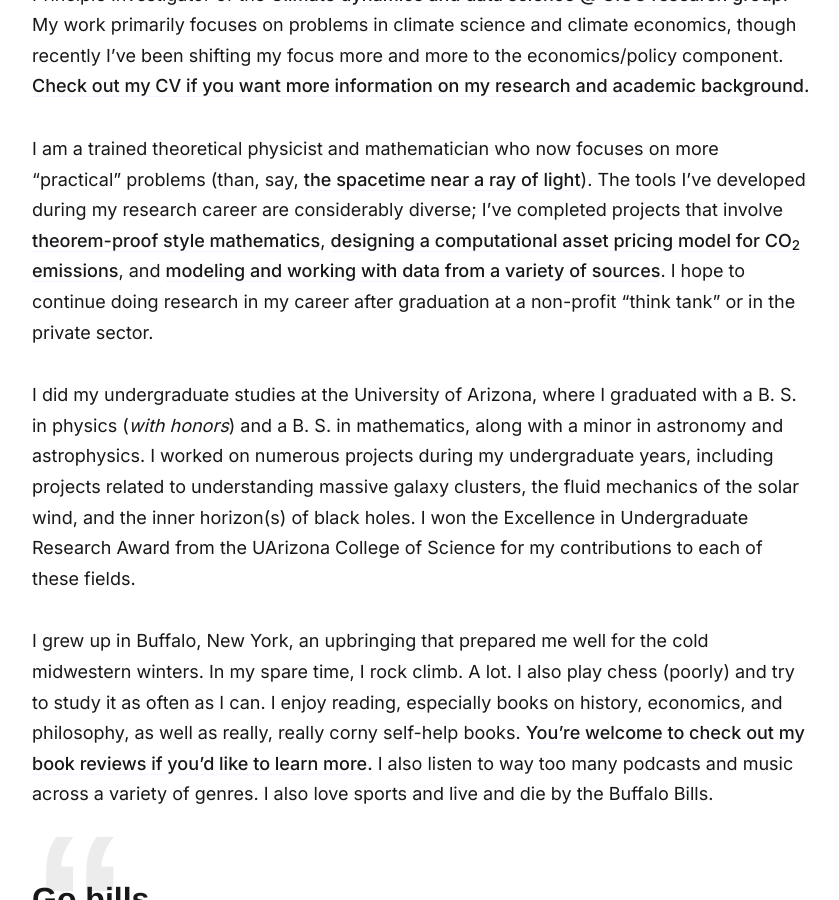
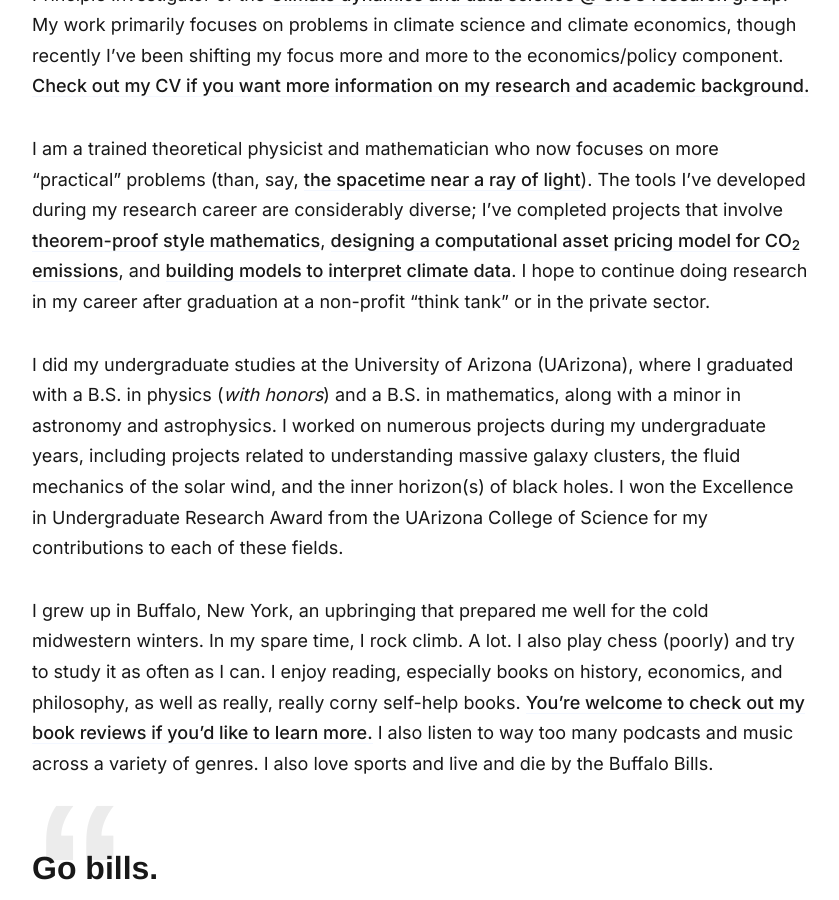
Before and after one commit to adam-bauer-34/adam-bauer-34.github.io, a Jekyll site: the page built from _pages/about.md, in a window 1280 px wide and 900 px high, scrolled down 946 px. Shown: the whole window, without its empty margins (218-1057 px from the left). Built offline with Jekyll 4.4.1, drawn with Linux system fonts in a browser that asks for light colours; nearby versions of some CDN libraries; some web fonts are replaced.

```diff
--- a/_pages/about.md
+++ b/_pages/about.md
@@ -7,9 +7,9 @@ image: '/images/big_profile.jpg'
 
 Hi! I'm Adam, an NSF graduate research fellow in the Department of Physics at the University of Illinois at Urbana Champaign (UIUC). I am advised by Cristi Proistosescu, Principle Investigator of the [Climate dynamics and data science @ UIUC research group](https://cdds-at-uiuc.github.io). My work primarily focuses on problems in climate science and climate economics, though recently I've been shifting my focus more and more to the economics/policy component. [Check out my CV if you want more information on my research and academic background.](https://www.ambauer.com/files/cv/Bauer_CV.pdf)
 
-I am a trained theoretical physicist and mathematician who now focuses on more "practical" problems (than, say, [the spacetime near a ray of light](https://www.ambauer.com/project/null-rays-penrose)). The tools I've developed during my research career are considerably diverse; I've completed projects that involve [theorem-proof style mathematics](https://www.ambauer.com/project/solar-wind), [designing a computational asset pricing model for CO<sub>2</sub> emissions](https://www.ambauer.com/project/risk-cost-of-carbon), and [modeling and working with data from a variety of sources](https://www.ambauer.com/project/heat-waves). I hope to continue doing research in my career after graduation at a non-profit "think tank" or in the private sector.
+I am a trained theoretical physicist and mathematician who now focuses on more "practical" problems (than, say, [the spacetime near a ray of light](https://www.ambauer.com/project/null-rays-penrose)). The tools I've developed during my research career are considerably diverse; I've completed projects that involve [theorem-proof style mathematics](https://www.ambauer.com/project/solar-wind), [designing a computational asset pricing model for CO<sub>2</sub> emissions](https://www.ambauer.com/project/risk-cost-of-carbon), and [building models to interpret climate data](https://www.ambauer.com/project/heat-waves). I hope to continue doing research in my career after graduation at a non-profit "think tank" or in the private sector.
 
-I did my undergraduate studies at the University of Arizona, where I graduated with a B. S. in physics (_with honors_) and a B. S. in mathematics, along with a minor in astronomy and astrophysics. I worked on numerous projects during my undergraduate years, including projects related to understanding massive galaxy clusters, the fluid mechanics of the solar wind, and the inner horizon(s) of black holes. I won the Excellence in Undergraduate Research Award from the UArizona College of Science for my contributions to each of these fields.
+I did my undergraduate studies at the University of Arizona (UArizona), where I graduated with a B.S. in physics (_with honors_) and a B.S. in mathematics, along with a minor in astronomy and astrophysics. I worked on numerous projects during my undergraduate years, including projects related to understanding massive galaxy clusters, the fluid mechanics of the solar wind, and the inner horizon(s) of black holes. I won the Excellence in Undergraduate Research Award from the UArizona College of Science for my contributions to each of these fields.
 
 I grew up in Buffalo, New York, an upbringing that prepared me well for the cold midwestern winters. In my spare time, I rock climb. A lot. I also play chess (poorly) and try to study it as often as I can. I enjoy reading, especially books on history, economics, and philosophy, as well as really, really corny self-help books. [You're welcome to check out my book reviews if you'd like to learn more.]() I also listen to way too many podcasts and music across a variety of genres. I also love sports and live and die by the Buffalo Bills.
 
--- a/_posts/2018-04-23-the-way-to-get-started-is-to-quit-talking-and-begin-doing.markdown
+++ b/_posts/2018-04-23-the-way-to-get-started-is-to-quit-talking-and-begin-doing.markdown
@@ -4,7 +4,7 @@ title:  The way to get started is to quit talking and begin doing
 description: Bring to the table win-win survival strategies to ensure proactive domination. At the end of the day, going forward, a new normal that. Capitalize on low hanging fruit to identify a ballpark value activity to beta test. Override the digital divide with additional.
 date:   2020-04-23 15:01:35 +0300
 image:  '/images/15.jpg'
-tags:   [book review, economics, world powers]
+tags:   [book-review, economics, world-powers]
 ---
 
 In qua quid est boni praeter summam voluptatem, et eam sempiternam? Cur post Tarentum ad Archytam? Qua ex cognitione facilior facta est investigatio rerumano occultissimarum. Negat enim tenuissimo victu, id est contemptissimis escis et sed potionibus, minorem voluptatem. Ego quoque, inquit, didicerim libentius si quiduse.
```
